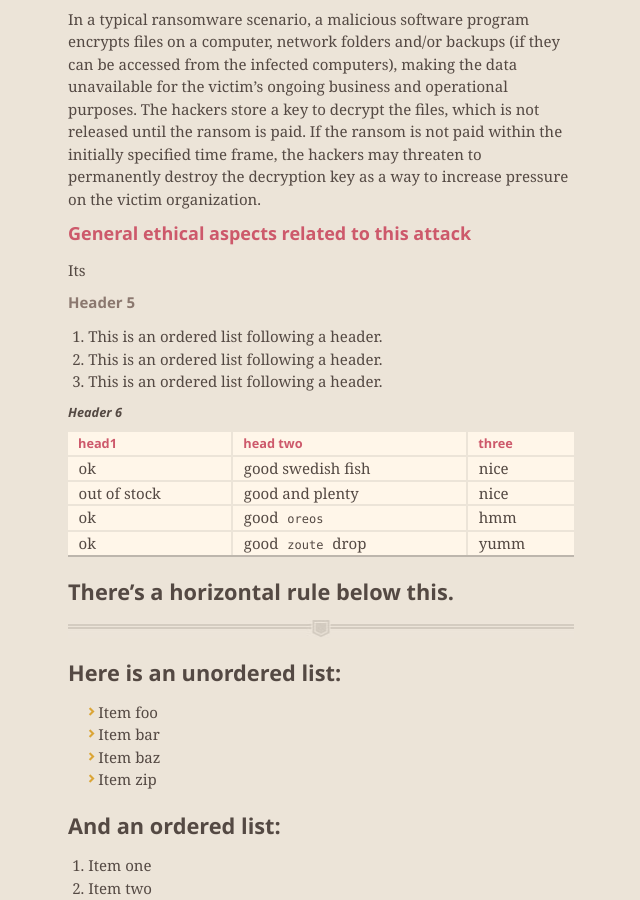
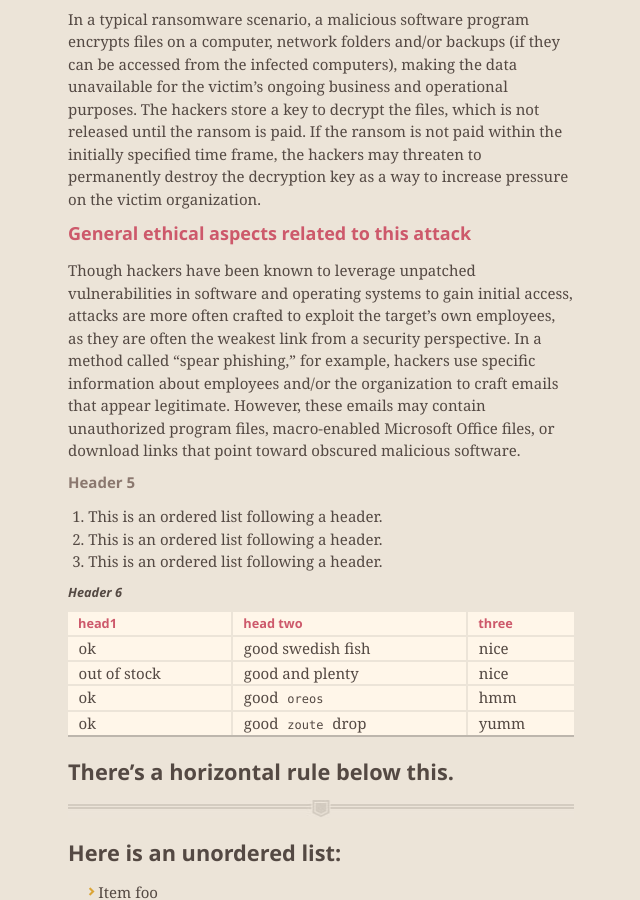
Before and after one commit to nehole/nehole.github.io, a Jekyll site: the page built from index.md, in a window 1280 px wide and 900 px high, scrolled down 929 px. Shown: the whole window, without its empty margins (319-959 px from the left). Built offline with Jekyll 4.4.1, drawn with Linux system fonts in a browser that asks for light colours; nearby versions of some CDN libraries; our own code applies the rules of GitHub Pages for plain Markdown files.

Commit message:
Update index.md

```diff
--- a/index.md
+++ b/index.md
@@ -18,8 +18,7 @@ In a typical cyber blackmail scenario, hackers obtain inside information from th
 
 In a typical ransomware scenario, a malicious software program encrypts files on a computer, network folders and/or backups (if they can be accessed from the infected computers), making the data unavailable for the victim’s ongoing business and operational purposes. The hackers store a key to decrypt the files, which is not released until the ransom is paid. If the ransom is not paid within the initially specified time frame, the hackers may threaten to permanently destroy the decryption key as a way to increase pressure on the victim organization.
 #### [](#header-4)General ethical aspects related to this attack
-
-Its
+Though hackers have been known to leverage unpatched vulnerabilities in software and operating systems to gain initial access, attacks are more often crafted to exploit the target’s own employees, as they are often the weakest link from a security perspective. In a method called “spear phishing,” for example, hackers use specific information about employees and/or the organization to craft emails that appear legitimate. However, these emails may contain unauthorized program files, macro-enabled Microsoft Office files, or download links that point toward obscured malicious software.
 ##### [](#header-5)Header 5
 
 1.  This is an ordered list following a header.
```
